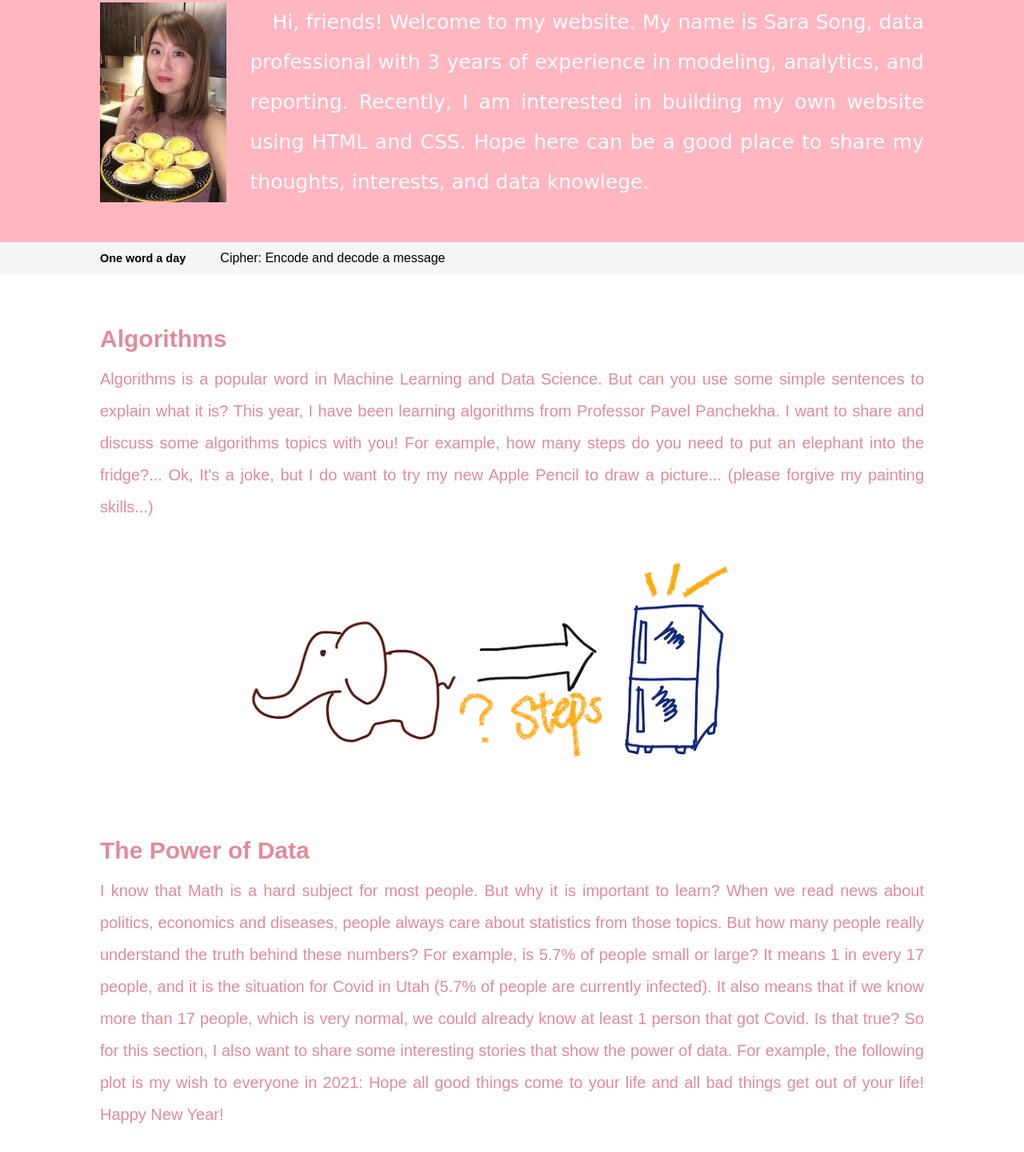
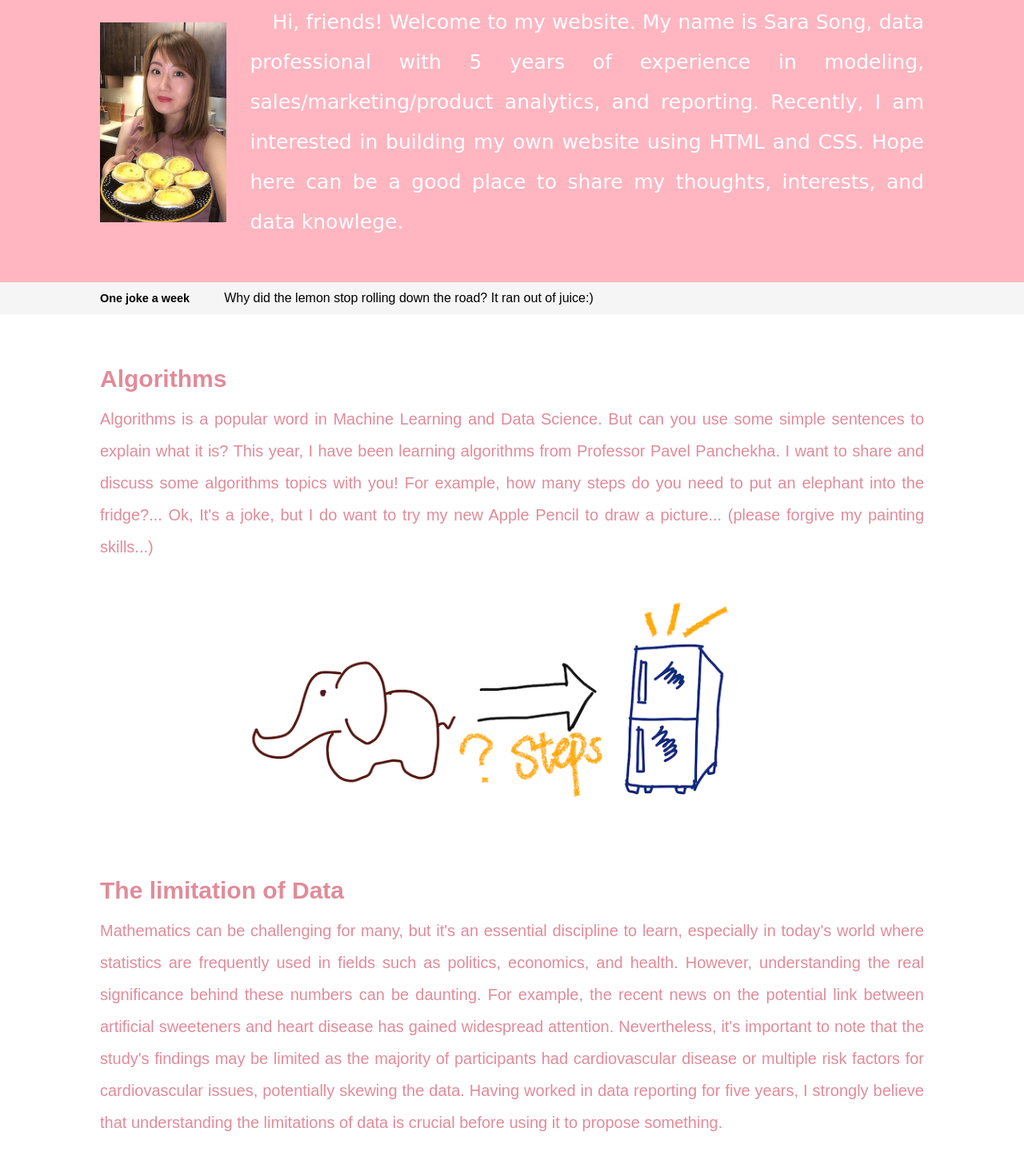
Before and after one commit to sarasdsutah/sscharmingds, a plain HTML site: page index.html in a window 1280 px wide. Shown: the part 143-1584 px from the top of the page at 80% size. Drawn offline with Linux system fonts and the light colour scheme; a web font is replaced by a local one.

Commit message:
update info for 2023

```diff
--- a/index.html
+++ b/index.html
@@ -40,15 +40,15 @@
 <div class='middle'>
 	<img src="image/me.jpeg">
 	<p>
-		Hi, friends! Welcome to my website. My name is Sara Song, data professional with 3 years of experience in modeling, analytics, and reporting.
+		Hi, friends! Welcome to my website. My name is Sara Song, data professional with 5 years of experience in modeling, sales/marketing/product analytics, and reporting.
 	    Recently, I am interested in building my own website using HTML and CSS. Hope here can be a good place to
 		share my thoughts, interests, and data knowlege.
 	</p>
 </div>
 
 <div class ='dayword'>
-	<h1>One word a day</h1>
-	<p> Cipher: Encode and decode a message
+	<h1>One joke a week</h1>
+	<p> Why did the lemon stop rolling down the road?  It ran out of juice:)
 	</p>
 </div>
 <div class='section'>
@@ -61,18 +61,18 @@
 		an elephant into the fridge?... Ok, It's a joke, but I do want to try my new Apple Pencil to draw a picture... (please forgive my painting skills...)</p>
 	<img src="image/algorithms.png">
 	<h2>
-		The Power of Data
+		The limitation of Data
 	</h2>
-	<p>I know that Math is a hard subject for most people. But why it is important to learn? When we read news about
-	   politics, economics and diseases, people always care about statistics from those topics. But how many people really
-	   understand the truth behind these numbers? For example, is 5.7% of people small or large? It means 1 in every 17 people,
-	   and it is the situation for Covid in Utah (5.7% of people are currently infected).
-	   It also means that if we know more than 17 people,
-	   which is very normal, we could already know at least 1 person that got Covid. Is that true?
-	   So for this section, I also want to share some interesting stories that show the power of data. For example, the following plot is my wish to everyone in 2021: Hope all good things come to your life and all bad things get out of your life! Happy New Year!
+	<p>Mathematics can be challenging for many, but it's an essential discipline to learn, especially in today's world where statistics are frequently used in
+	   fields such as politics, economics, and health. However, understanding the real significance behind these numbers can be daunting. For example, the recent
+	   news on the potential link between artificial sweeteners and heart disease has gained widespread attention. Nevertheless, it's important to note that the
+	   study's findings may be limited as the majority of participants had cardiovascular disease or multiple risk factors for cardiovascular issues, potentially
+	   skewing the data. Having worked in data reporting for five years, I strongly believe that understanding the limitations of data is crucial before using it
+	   to propose something.
+
 
 	</p>
-	<img src="image/data.png">
+	<!--img src="image/data.png"-->
 	<h2>
 		Dolce far niente
 	</h2>
```
Also changed, not shown: professional.html (+1 -1 lines), 2 other files.
